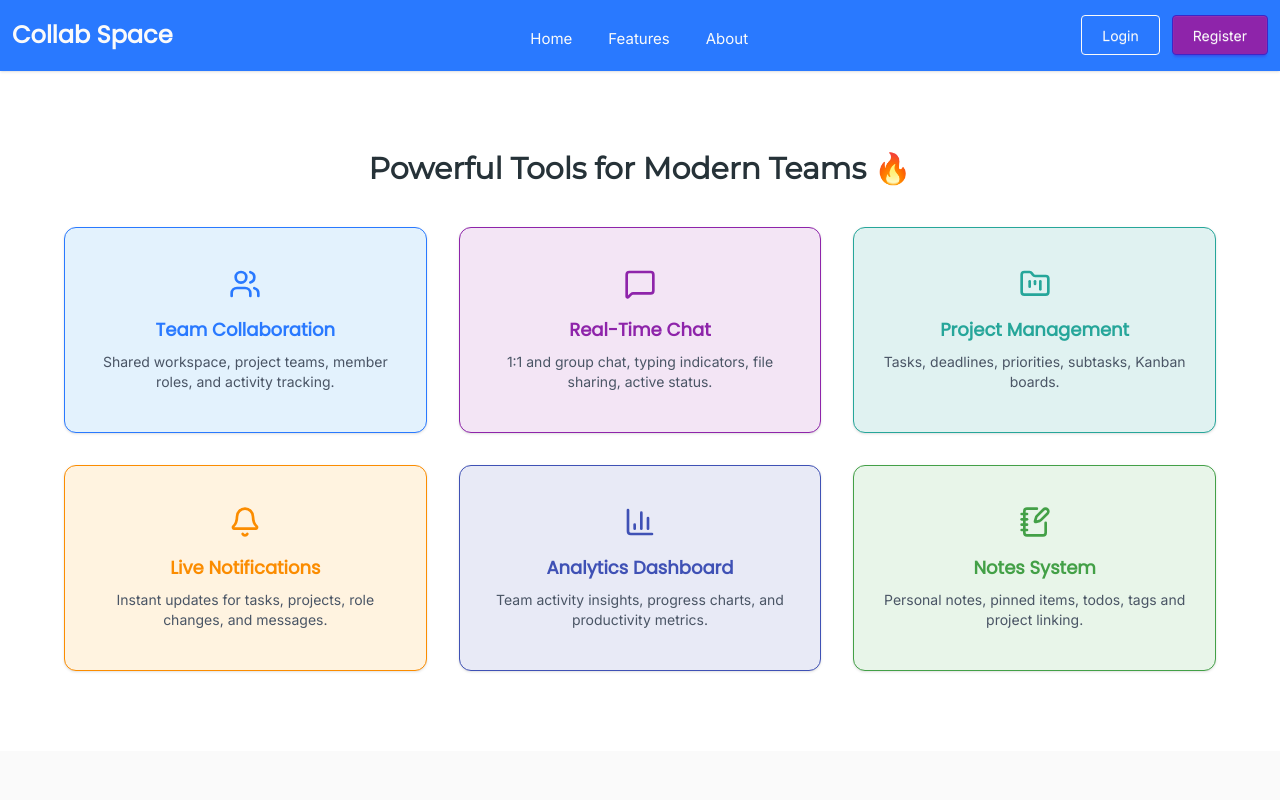
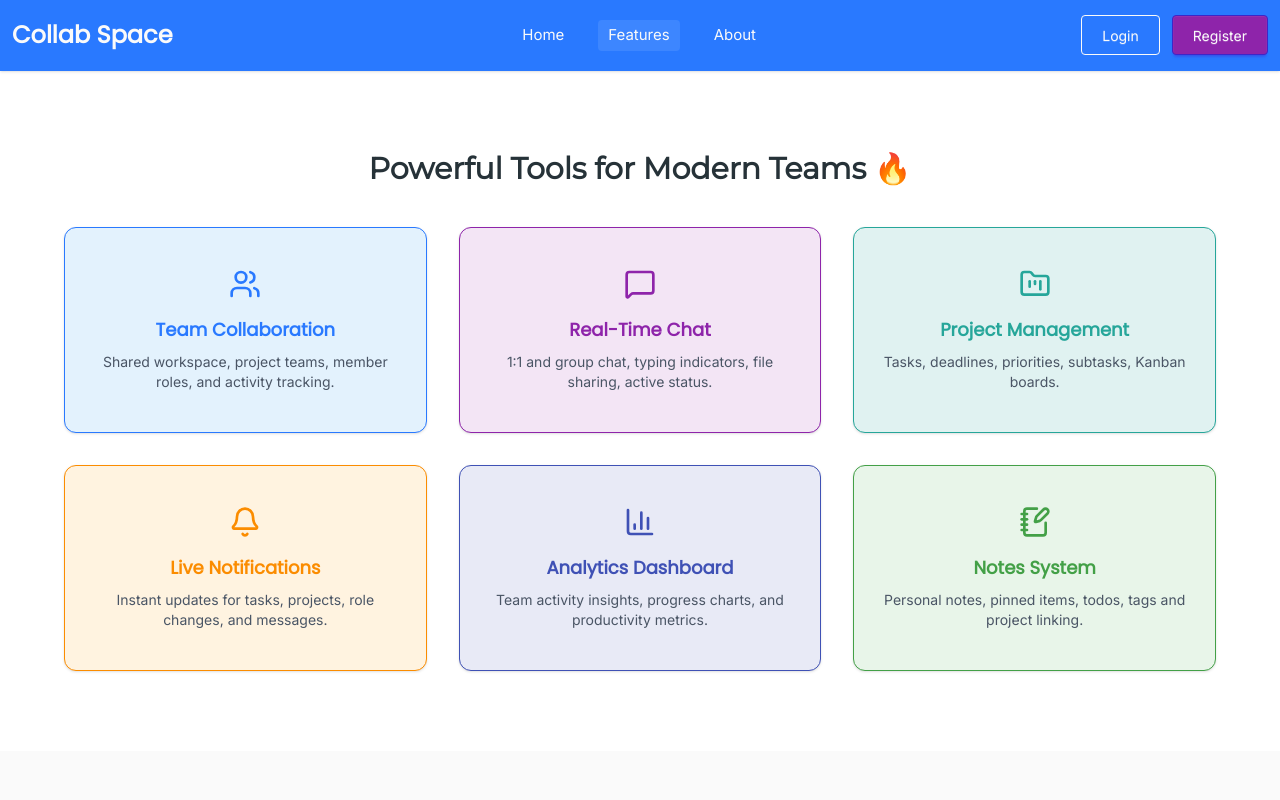
Before and after one commit to BK-Bagchi/collab-space, a React (Vite) app: page /features in a window 1280 px wide. Shown: the top 800 px of the page. Built offline with nearby package versions, Linux system fonts and the light colour scheme; no server answers.

Commit message:
navbar private/public conditional rendering logic cnged

```diff
--- a/src/components/shared/Navbar/Navbar.jsx
+++ b/src/components/shared/Navbar/Navbar.jsx
@@ -1,9 +1,9 @@
+import { Link } from "react-router-dom";
 import PublicList from "./PublicList.jsx";
 import projectName from "../../../utils/getProjectName.js";
 import PrivateList from "./PrivateList.jsx";
 import PrivateBtn from "./PrivateBtn.jsx";
 import PublicBtn from "./PublicBtn.jsx";
-import { Link } from "react-router-dom";
 import { useAuth } from "../../../hooks/useAuth.js";
 import useUserActive from "../../../hooks/useUserActive.js";
 
@@ -14,7 +14,7 @@ const Navbar = () => {
   return (
     <div className="navbar bg-[#2979FF] text-[#FAFAFA] shadow-sm px-3">
       <div className="navbar-start">
-        <div className="dropdown md:hidden">
+        <div className="dropdown lg:hidden">
           <div tabIndex={0} role="button" className="btn btn-ghost btn-circle">
             {/* prettier-ignore */}
             <svg  xmlns="http://www.w3.org/2000/svg" className="h-5 w-5" fill="none" viewBox="0 0 24 24"  stroke="currentColor" >
@@ -28,7 +28,14 @@ const Navbar = () => {
             tabIndex="-1"
             className="menu menu-sm body-font bg-[#2979FF] dropdown-content rounded-box z-1 mt-3 w-52 p-2 shadow"
           >
-            {loggedIn ? <PrivateList /> : <PublicList />}
+            {loggedIn ? (
+              <>
+                <PrivateList />
+                <PublicList />
+              </>
+            ) : (
+              <PublicList />
+            )}
           </ul>
         </div>
         <Link to="/" className="text-2xl font-bold logo-font cursor-pointer">
@@ -36,12 +43,19 @@ const Navbar = () => {
         </Link>
       </div>
       <div className="navbar-center">
-        <div className="hidden md:flex w-full">
+        <div className="hidden lg:flex w-full">
           <ul
             tabIndex="1"
             className="menu menu-sm body-font w-full rounded-box z-1 p-2 flex flex-row items-center gap-4"
           >
-            {loggedIn ? <PrivateList /> : <PublicList />}
+            {loggedIn ? (
+              <>
+                <PrivateList />
+                <PublicList />
+              </>
+            ) : (
+              <PublicList />
+            )}
           </ul>
         </div>
       </div>
--- a/src/components/shared/Navbar/PrivateList.jsx
+++ b/src/components/shared/Navbar/PrivateList.jsx
@@ -1,29 +1,30 @@
-import { Link } from "react-router-dom";
+import { NavLink } from "react-router-dom";
 
 const PrivateList = () => {
   return (
     <>
-      <li>
-        <Link to="/dashboard" className="text-[15px] cursor-pointer">
+      <li className="m-1">
+        <NavLink to="/dashboard" className="text-[15px] cursor-pointer">
           Dashboard
-        </Link>
+        </NavLink>
       </li>
-      <li>
-        <Link to="/dashboard/projects" className="text-[15px] cursor-pointer">
+      <li className="m-1">
+        <NavLink
+          to="/dashboard/projects"
+          className="text-[15px] cursor-pointer"
+        >
           Projects
-        </Link>
+        </NavLink>
       </li>
       {/* Trigger */}
-      <li>
-        <Link to="/users" className="text-[15px] cursor-pointer">
+      <li className="m-1">
+        <NavLink to="/users" className="text-[15px] cursor-pointer">
           Users
-        </Link>
+        </NavLink>
       </li>
-      <li className="hidden lg:inline">
+      {/*<li className="hidden lg:inline">
         <label className="input input-bordered flex items-center gap-2 max-w-md shadow-md bg-[#FAFAFA] text-[#263234]">
-          {/* prettier-ignore */}
           <svg  xmlns="http://www.w3.org/2000/svg" fill="none" viewBox="0 0 24 24" className="h-5 w-5 opacity-70" >
-          {/* prettier-ignore */}
             <path stroke="currentColor" strokeLinecap="round" strokeLinejoin="round" strokeWidth="2" d="m21 21-4.35-4.35M10 18a8 8 0 1 0 0-16 8 8 0 0 0 0 16z" />
           </svg>
           <input
@@ -32,7 +33,7 @@ const PrivateList = () => {
             placeholder="What are you searching for?"
           />
         </label>
-      </li>
+      </li>*/}
     </>
   );
 };
--- a/src/components/shared/Navbar/PublicBtn.jsx
+++ b/src/components/shared/Navbar/PublicBtn.jsx
@@ -9,7 +9,7 @@ const PublicBtn = () => {
           Login
         </Link>
       </button>
-      <button className="btn btn-primary btn-md px-5 text-softWhite bg-vibrantPurple">
+      <button className="btn btn-primary btn-md px-5 text-softWhite bg-[#8e24aa] hover:bg-purple-800">
         <Link className="font-normal" to="/register">
           Register
         </Link>
--- a/src/components/shared/Navbar/PublicList.jsx
+++ b/src/components/shared/Navbar/PublicList.jsx
@@ -1,24 +1,22 @@
-import React from "react";
-import { Link } from "react-router-dom";
-import PublicBtn from "./PublicBtn";
+import { NavLink } from "react-router-dom";
 
 const li = () => {
   return (
     <>
-      <li className="mt-2">
-        <Link className="text-[15px]" to="/">
+      <li className="m-1">
+        <NavLink className="text-[15px]" to="/">
           Home
-        </Link>
+        </NavLink>
       </li>
-      <li className="mt-2">
-        <Link className="text-[15px]" to="/features">
+      <li className="m-1">
+        <NavLink className="text-[15px]" to="/features">
           Features
-        </Link>
+        </NavLink>
       </li>
-      <li className="mt-2">
-        <Link className="text-[15px]" to="/about">
+      <li className="m-1">
+        <NavLink className="text-[15px]" to="/about">
           About
-        </Link>
+        </NavLink>
       </li>
     </>
   );
--- a/src/index.css
+++ b/src/index.css
@@ -82,3 +82,7 @@
 .animate-slideDown {
   animation: slideDown 0.2s ease-out;
 }
+
+.active {
+  @apply bg-[#3D86FF];
+}
```
